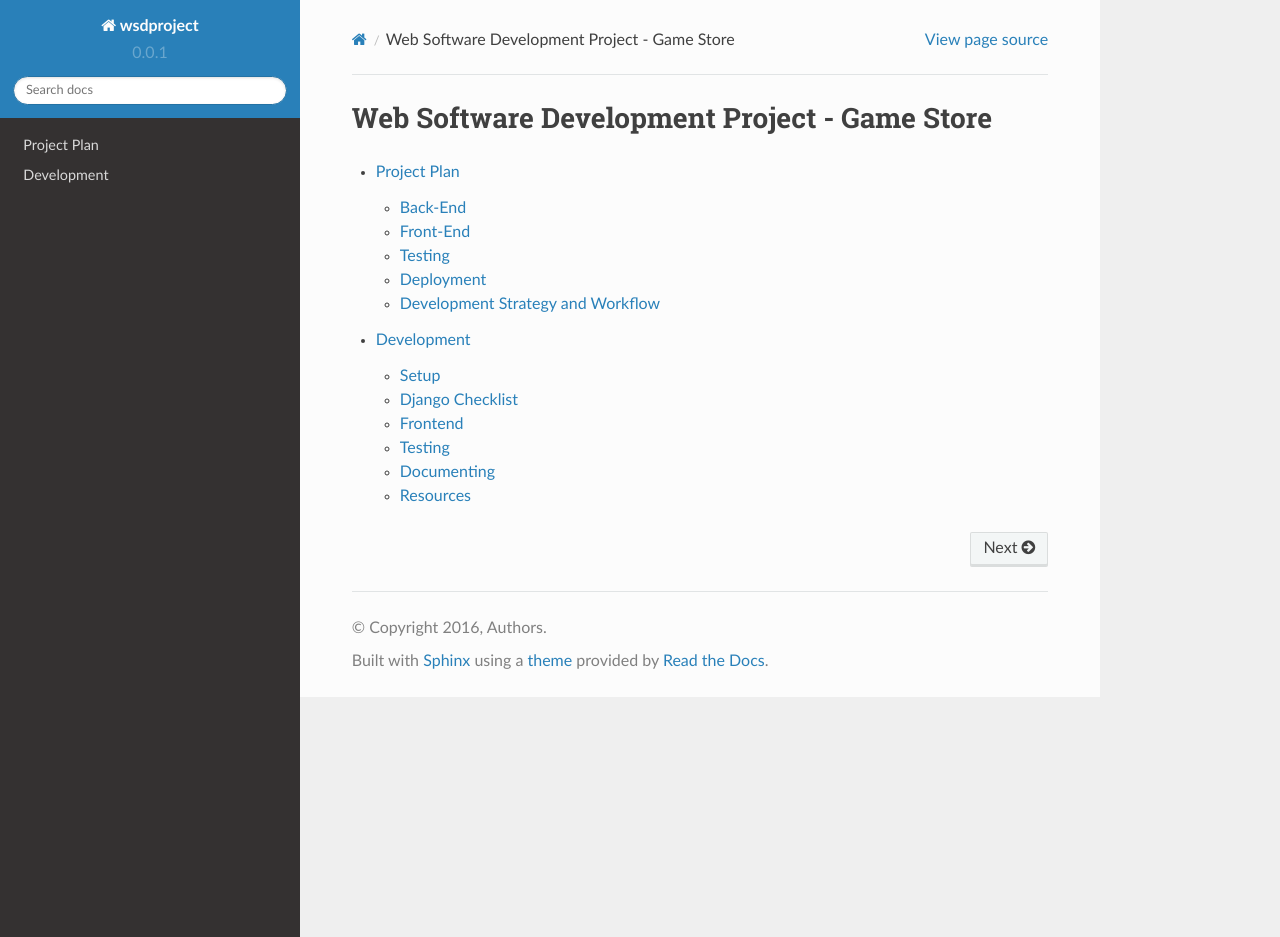
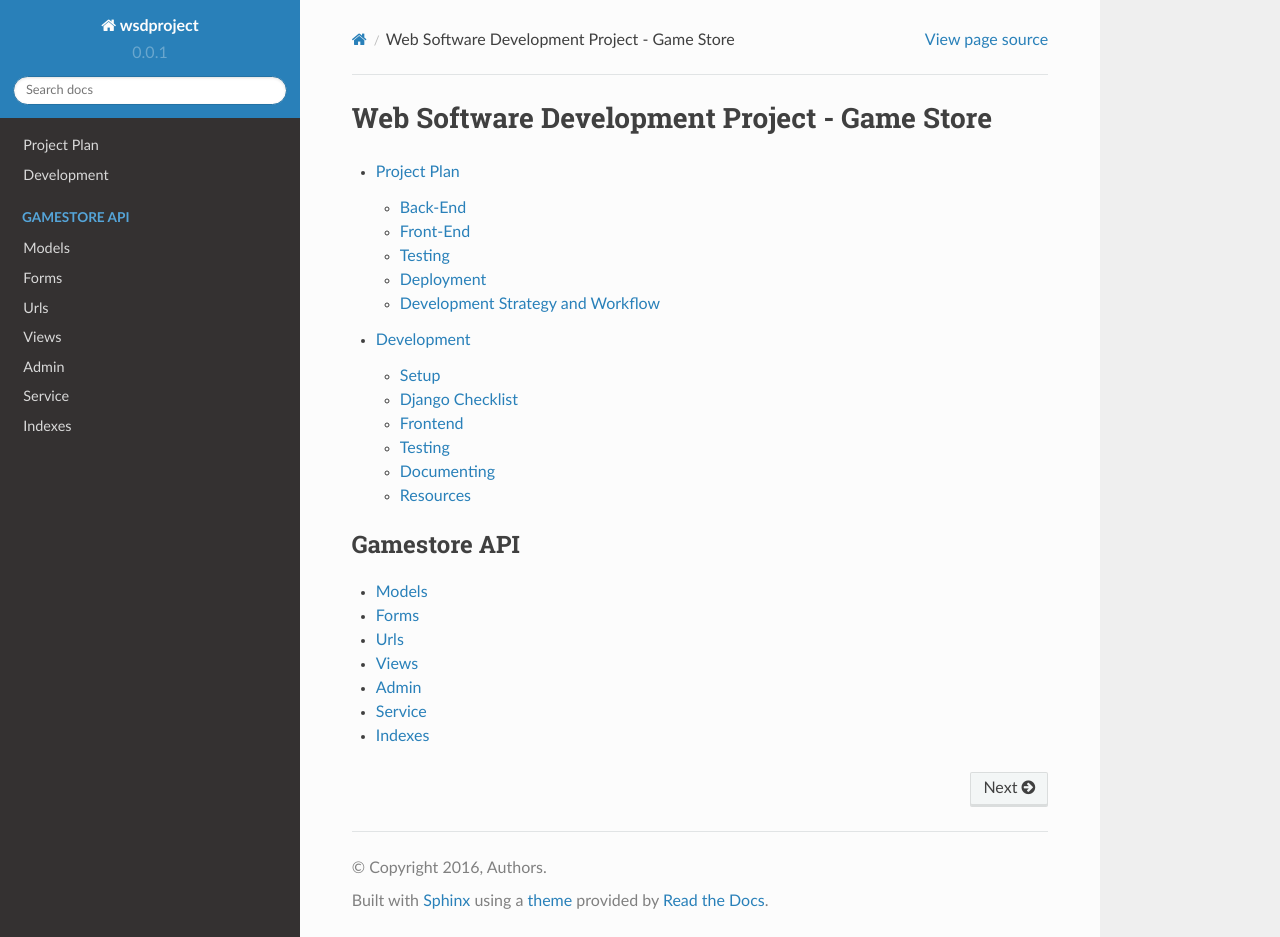
Before and after one commit to criscrispy/GameStore, a Sphinx documentation site: the page built from docs/source/index.rst, in a window 1280 px wide and 937 px high. Built offline with Sphinx 7.4.7 and the Read the Docs theme 2.0.0, drawn with Linux system fonts in a browser that asks for light colours.

Commit message:
documentation

```diff
--- a/docs/source/conf.py
+++ b/docs/source/conf.py
@@ -19,7 +19,14 @@
 
 import os
 import sys
+
+import django
+
 sys.path.insert(0, os.path.abspath('.'))
+sys.path.insert(0, os.path.abspath('../..'))
+os.environ.setdefault("DJANGO_SETTINGS_MODULE", "wsdproject.settings.dev")
+django.setup()
+
 
 # -- General configuration ------------------------------------------------
 
@@ -31,6 +38,7 @@ sys.path.insert(0, os.path.abspath('.'))
 # extensions coming with Sphinx (named 'sphinx.ext.*') or your custom
 # ones.
 extensions = [
+    'sphinx.ext.autodoc',
     'sphinx.ext.mathjax',
     'sphinx.ext.githubpages',
 ]
--- /dev/null
+++ b/docs/source/gamestore/admin.rst
@@ -0,0 +1,5 @@
+Admin
+=====
+
+.. automodule:: gamestore.admin
+   :members:
--- /dev/null
+++ b/docs/source/gamestore/forms.rst
@@ -0,0 +1,5 @@
+Forms
+=====
+
+.. automodule:: gamestore.forms
+   :members:
--- /dev/null
+++ b/docs/source/gamestore/indexes.rst
@@ -0,0 +1,5 @@
+Indexes
+=======
+
+.. automodule:: gamestore.indexes
+   :members:
--- /dev/null
+++ b/docs/source/gamestore/models.rst
@@ -0,0 +1,5 @@
+Models
+======
+
+.. automodule:: gamestore.models
+   :members:
--- /dev/null
+++ b/docs/source/gamestore/service.rst
@@ -0,0 +1,5 @@
+Service
+=======
+
+.. automodule:: gamestore.service
+   :members:
--- /dev/null
+++ b/docs/source/gamestore/urls.rst
@@ -0,0 +1,5 @@
+Urls
+====
+
+.. automodule:: gamestore.urls
+   :members:
--- /dev/null
+++ b/docs/source/gamestore/views.rst
@@ -0,0 +1,5 @@
+Views
+=====
+
+.. automodule:: gamestore.views
+   :members:
--- a/docs/source/index.rst
+++ b/docs/source/index.rst
@@ -7,7 +7,19 @@ Web Software Development Project - Game Store
 =============================================
 
 .. toctree::
-   :maxdepth: 3
+   :maxdepth: 2
 
-   project_plan.rst
-   development.rst
+   project_plan
+   development
+
+.. toctree::
+   :maxdepth: 2
+   :caption: Gamestore API
+
+   gamestore/models
+   gamestore/forms
+   gamestore/urls
+   gamestore/views
+   gamestore/admin
+   gamestore/service
+   gamestore/indexes
```
Also changed, not shown: 7 other files.
